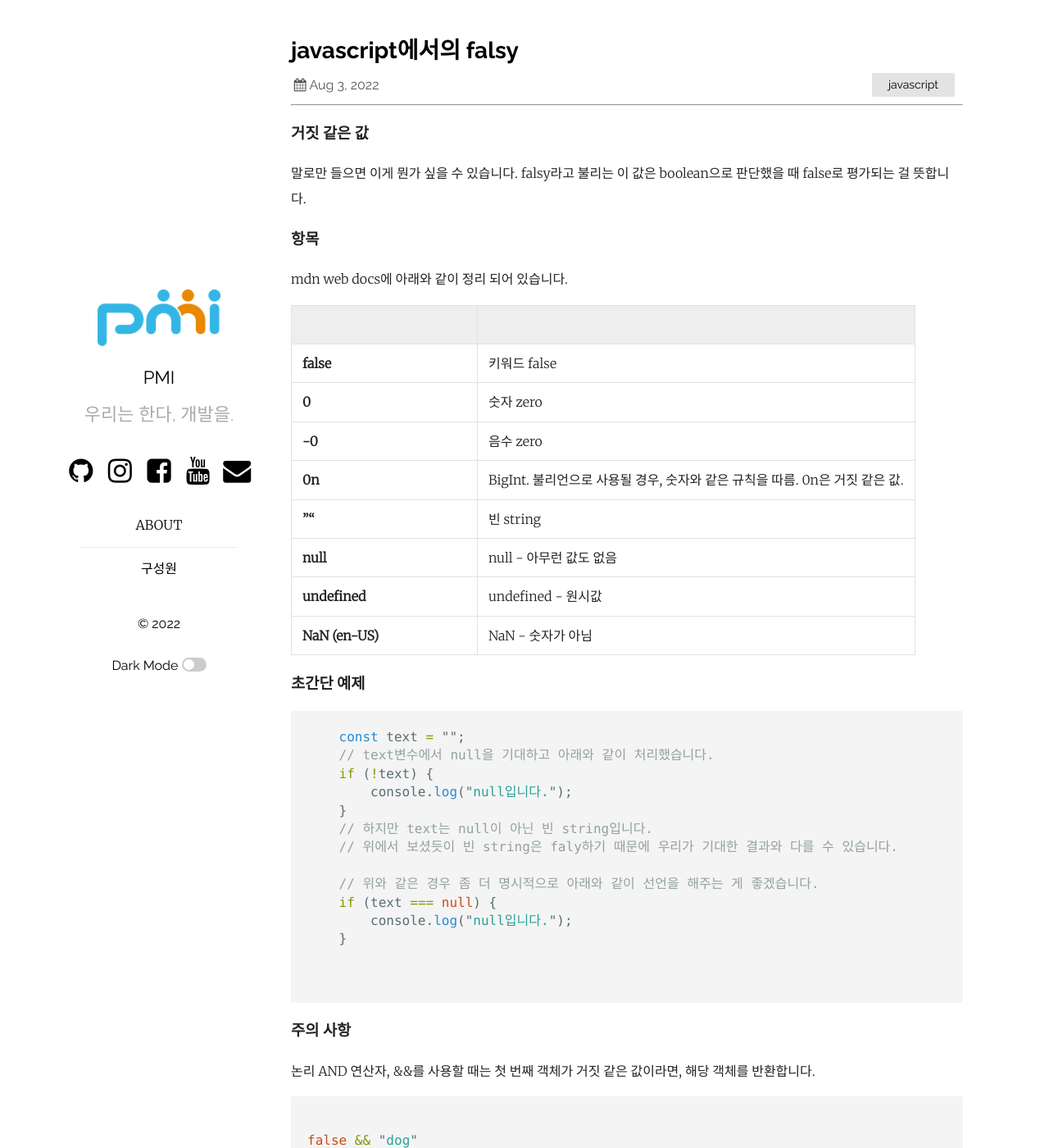
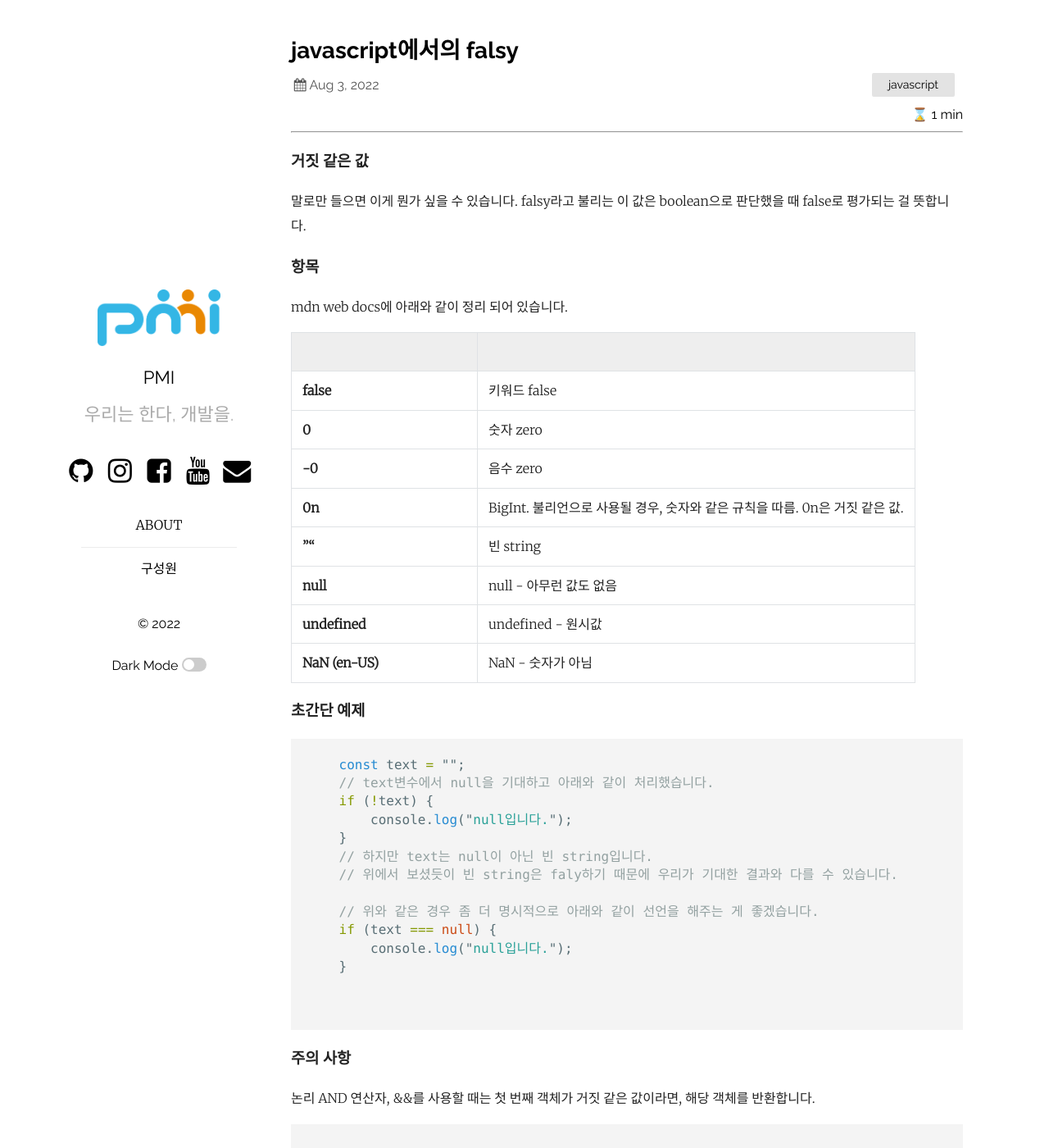
Before and after one commit to pmirnc-dev/pmirnc-dev.github.io, a Jekyll site: the page built from _posts/2022-08-03-거짓같은-값(거지아님).markdown, in a window 1280 px wide and 1400 px high. Shown: the whole window at 82% size. Built offline with Jekyll 4.4.1, drawn with Linux system fonts in a browser that asks for light colours; comment, search, counter and statistics services are not loaded; some of the changed text lies outside the part shown.

Commit message:
fix(post): 디자인 변경
디자인 변경

```diff
--- a/_includes/author.html
+++ b/_includes/author.html
@@ -1,12 +1,16 @@
-<div class="post-author" style="margin-top: 5rem;">
-    <hr/>
-    <div style="display: flex; align-items: center; justify-content: end; margin-top: 3rem;">
-        <div class="post-author-desc">
-            <pre>{{ include.description }}</pre>
+<div class="post-author">
+    <div class="post-relative">
+        {% include related_post.html author=include.id %}
+    </div>
+    <div class="post-author-meta">
+        <div class="post-author-container">
+            <div class="post-author-desc">
+                <pre>{{ include.description }}</pre>
+            </div>
+            <div class="post-author-avatar" style="background-image: url({{ include.image }})"></div>
         </div>
-        <div class="post-author-avatar" style="background-image: url({{ include.image }})"></div>
-    </div>
-    <div style="display: flex; justify-content: end;">
-        <h3> {{ include.name | escape }} / {{ include.position | escape  }} </h3>
+        <div class="post-author-name">
+            <h3> {{ include.name | escape }} | {{ include.position | escape  }} </h3>
+        </div>
     </div>
 </div>
--- /dev/null
+++ b/_includes/related_post.html
@@ -0,0 +1,12 @@
+<ul style="display: none;">
+    {% for post in site.posts %}
+    {% if post.author==include.author and post.url!=page.url %}
+    <li>
+        <a class="post-link" href="{{ post.url | relative_url }}">
+            <h5>{{ post.title | escape }}</h5>
+        </a>
+        <h5>{{ post.date | date: date_format }}</h5>
+    </li>
+    {% endif %}
+    {% endfor %}
+</ul>
--- a/_layouts/home.html
+++ b/_layouts/home.html
@@ -40,6 +40,10 @@
           </ul>
           {%- endif -%}
         </div>
+        <div class="post-read-time">
+          {% assign words = post.content | number_of_words %}
+          ⌛{% if words < 360 %} 1 min {% else %} {{ words | divided_by:180 }} mins {% endif %}
+        </div>
         <div class="post">
           {%- if site.show_excerpts -%}
             {{ post.excerpt }}
--- a/_layouts/post.html
+++ b/_layouts/post.html
@@ -15,6 +15,10 @@
       {%- endfor -%}
     </ul>
     {%- endif -%}
+  </div>
+  <div class="post-read-time">
+    {% assign words = content | number_of_words %}
+    ⌛{% if words < 360 %} 1 min {% else %} {{ words | divided_by:180 }} mins {% endif %}
   </div>
   <div class="post">
     {{ content }}
@@ -39,7 +43,7 @@
 
   {% assign author = site.data.authors[page.author] %}
   {% if author %}
-    {% include author.html description=author.description image=author.image name=author.name position=author.position %}
+    {% include author.html id=page.author description=author.description image=author.image name=author.name position=author.position %}
   {% endif %}
   {%- if site.plainwhite.disqus_shortname -%}
   <div id="disqus_thread" style="margin-top:25px"></div>
--- a/_sass/dark.scss
+++ b/_sass/dark.scss
@@ -109,8 +109,21 @@
 		}
 	}
 
-	.post-author-avatar {
-		border: .15rem solid $avatarBorderColor;
+	.post-author {
+		border-top: 1px solid #fff;
+		.post-author-meta {
+			.post-author-container {
+				.post-author-avatar {
+					border: .15rem solid $avatarBorderColor;
+					background-color: $avatarBackgroundColor;
+				}
+				.post-author-desc{
+					pre {
+						color: $dark_text_color;
+					}
+				}
+			}
+		}
 	}
 
 
--- a/_sass/plain.scss
+++ b/_sass/plain.scss
@@ -275,11 +275,22 @@
   border-bottom: 1px solid #eee;
 }
 
-.post-author  .post-author-desc > pre {
-  font-family: 'Nanum Gothic',sans-serif;
-  font-size: 0.8rem;
-  text-align:right;
+.post-author {
+  margin-top: 2rem;
+  display: flex;
+  justify-content: space-between;
+  border-top: 1px solid #e3e3e3;
+
+  .post-relative {
+
   }
+
+  .post-author-meta {
+    .post-author-container {
+      display: flex;
+      align-items: center;
+      justify-content: end;
+      margin-top: 3rem;
 
       .post-author-avatar {
         width: 8.5rem;
@@ -291,11 +302,32 @@
         background-position: top center;
         background-color: $avatarBackgroundColor;
       }
+
       .post-author-desc {
         padding-right: 1.5rem;
+        color: #9aa0a6;
+        pre {
+          font-family: 'Nanum Gothic',sans-serif;
+          font-size: 0.8rem;
+          text-align:right;
+          color: #9aa0a6;
+        }
+      }
+    }
+    .post-author-name {
+      display: flex;
+      justify-content: end;
+      color: #9aa0a6;
+    }
+  }
 }
 
 
+.post-read-time {
+  display: flex;
+  margin: .7rem 0 .7rem 0;
+  justify-content: end;
+}
 
 @keyframes fadeInOpacity {
   0% {
```
Lines whose indentation alone changed are shown as unchanged.
